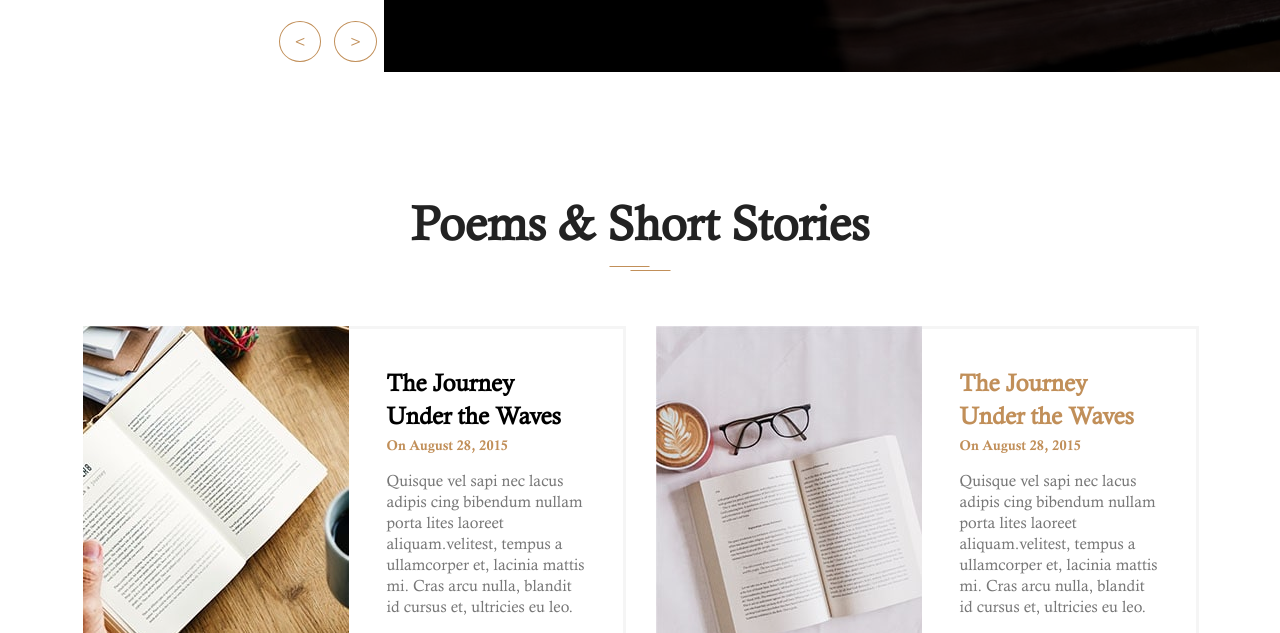
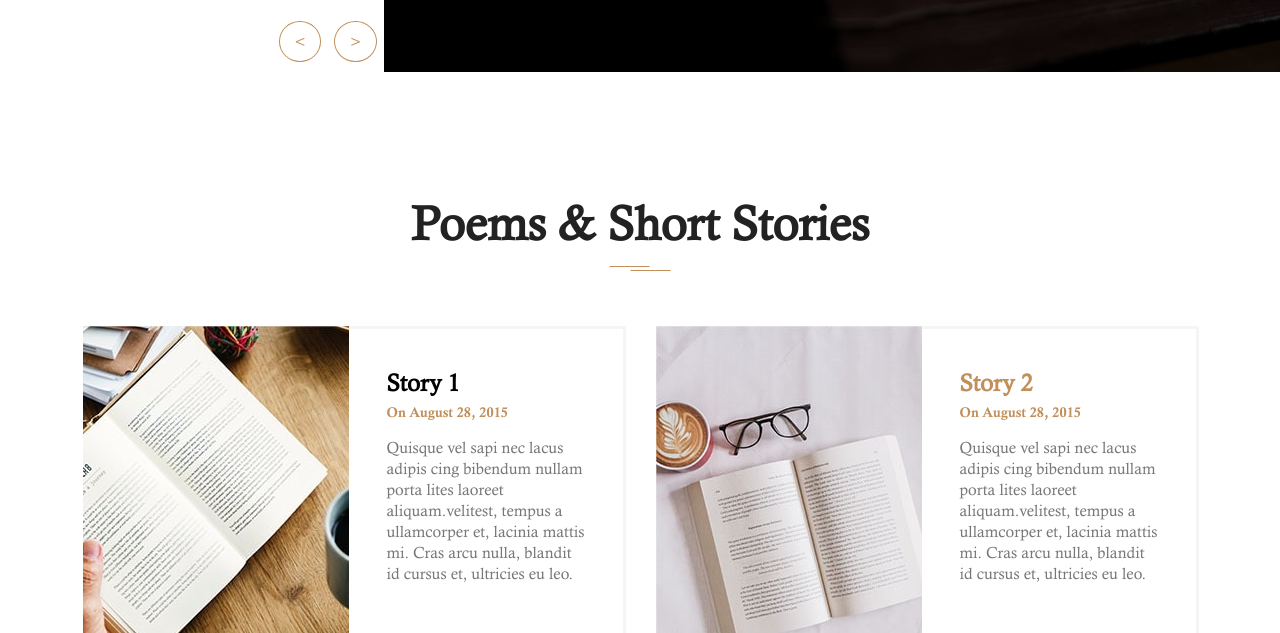
Before and after one commit to asg683/MagueriteStevenson, a plain HTML site: page index.html in a window 1280 px wide. Shown: the part 1939-2572 px from the top of the page. Drawn offline with Linux system fonts and the light colour scheme.

Commit message:
Update index.html

```diff
--- a/index.html
+++ b/index.html
@@ -1,10 +1,4 @@
 <!doctype html>
-<!--
-	Author by FreeHTML5.co
-	Twitter: https://twitter.com/fh5co
-	Facebook: https://fb.com/fh5co
-	URL: https://freehtml5.co
--->
 <html lang="en">
 <head>
 	<!-- Required meta tags -->
@@ -54,8 +48,10 @@
 				<div class="top-banner__text-up">
 					<h2 class="top-banner__h2">Maguerite Stevenson</h2>
 				</div>
-				<p>BIO TEXT...</p>
+				<p>Author | Traveler | Poet</p>
 				<a href="#" class="brand-button">Read bio > </a>
+				<br>
+				<br>
 			</div>
 		</div>
 	</section>
@@ -96,7 +92,7 @@
 						<img src="./images/blog1.jpg" alt="blog image">
 					</div>
 					<div class="single-blog__text">
-						<h4>The Journey Under the Waves</h4>
+						<h4>Story 1</h4>
 						<span>On August 28, 2015</span>
 						<p>Quisque vel sapi nec lacus adipis cing bibendum nullam porta lites laoreet aliquam.velitest, tempus a ullamcorper et, lacinia mattis mi. Cras arcu nulla, blandit id cursus et, ultricies eu leo.</p>
 					</div>
@@ -106,7 +102,7 @@
 						<img src="./images/blog2.jpg" alt="blog image">
 					</div>
 					<div class="single-blog__text">
-						<h4>The Journey Under the Waves</h4>
+						<h4>Story 2</h4>
 						<span>On August 28, 2015</span>
 						<p>Quisque vel sapi nec lacus adipis cing bibendum nullam porta lites laoreet aliquam.velitest, tempus a ullamcorper et, lacinia mattis mi. Cras arcu nulla, blandit id cursus et, ultricies eu leo.</p>
 					</div>
@@ -116,7 +112,7 @@
 						<img src="./images/blog2.jpg" alt="blog image">
 					</div>
 					<div class="single-blog__text">
-						<h4>The Journey Under the Waves</h4>
+						<h4>Story 3</h4>
 						<span>On August 28, 2015</span>
 						<p>Quisque vel sapi nec lacus adipis cing bibendum nullam porta lites laoreet aliquam.velitest, tempus a ullamcorper et, lacinia mattis mi. Cras arcu nulla, blandit id cursus et, ultricies eu leo.</p>
 					</div>
```
